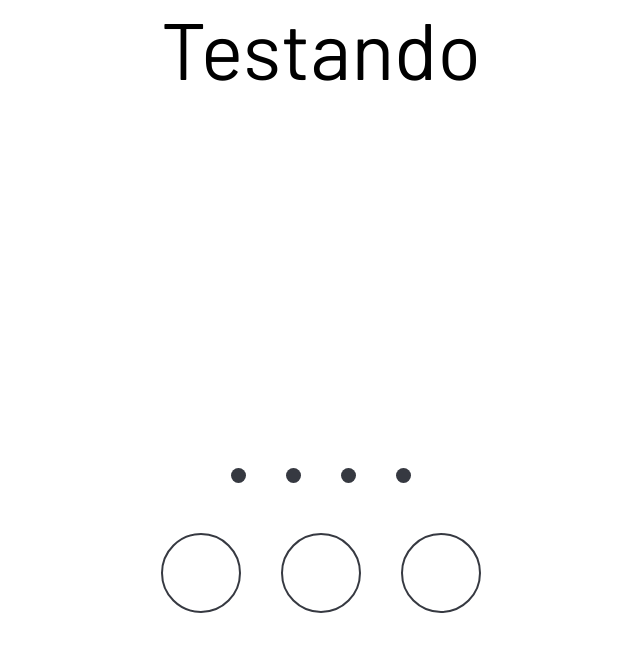
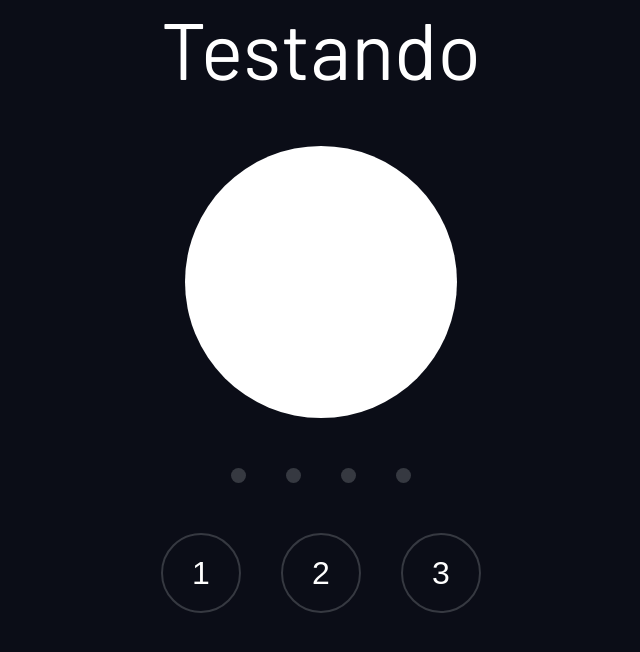
Before and after one commit to kelvincharlesdev/space-tourism-multi-page, a React (Vite) app: page / in a window 1280 px wide. Shown: the top 652 px of the page, without its empty margins (319-959 px from the left). Built offline with nearby package versions, Linux system fonts and the light colour scheme; a web font is replaced by a local one.

Commit message:
fix(styles): adjust theme in Home

```diff
--- a/src/pages/Home/styles.ts
+++ b/src/pages/Home/styles.ts
@@ -1,7 +1,7 @@
 import styled from 'styled-components';
 
 export const Content = styled.div`
-  background-color: ${({ theme }) => theme.colors.primary};
+  background-color: ${({ theme }) => theme.colors.main.primary};
   height: 100vh;
   display: flex;
   flex-direction: column;
@@ -10,7 +10,7 @@
 `;
 
 export const Title = styled.p`
-  color: ${({ theme }) => theme.colors.white};
+  color: ${({ theme }) => theme.colors.neutral.lightest};
   font-family: ${({ theme }) => theme.fonts.family.secondary};
   font-weight: ${({ theme }) => theme.fonts.weight.medium};
   font-size: ${({ theme }) => theme.fonts.size.giant};
```
